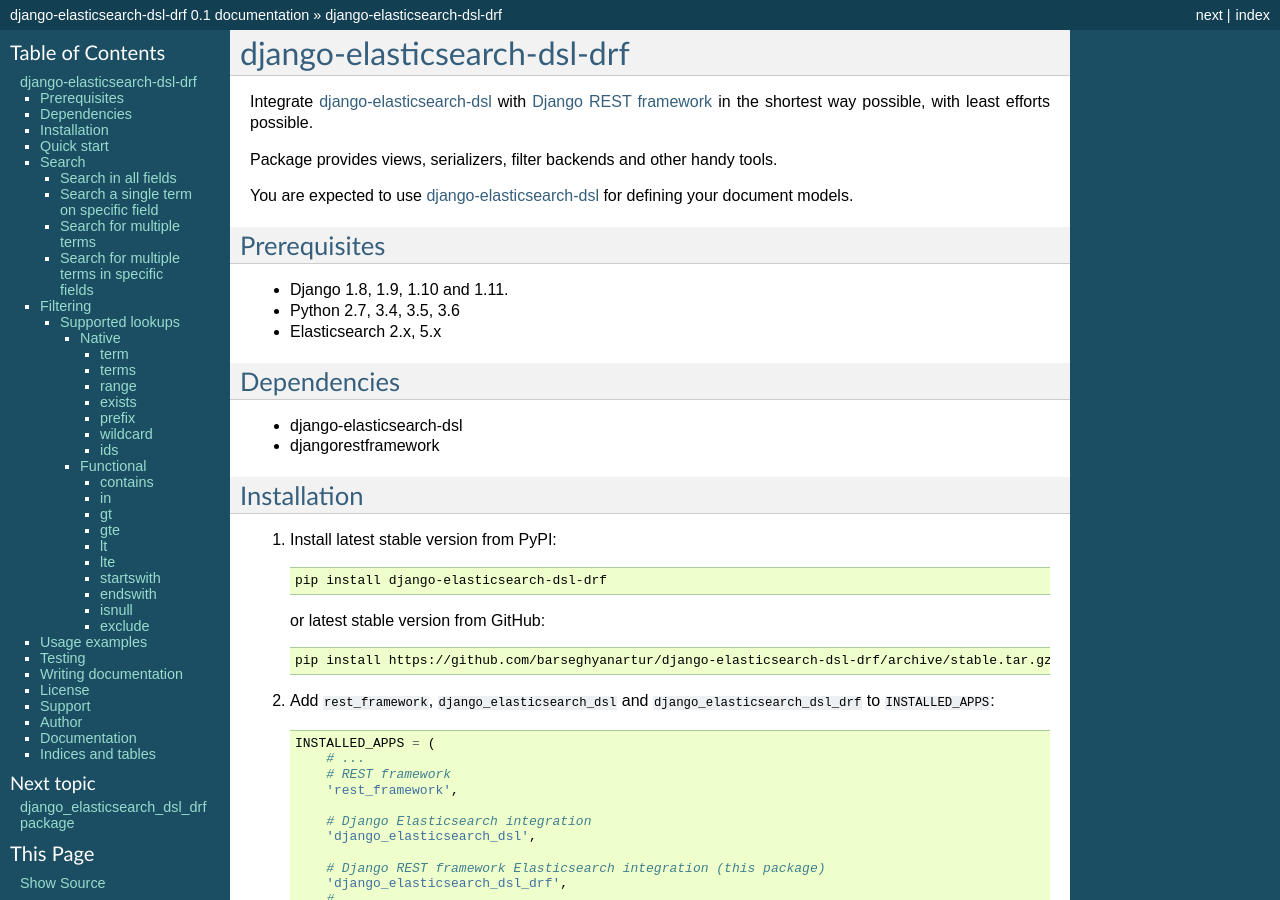
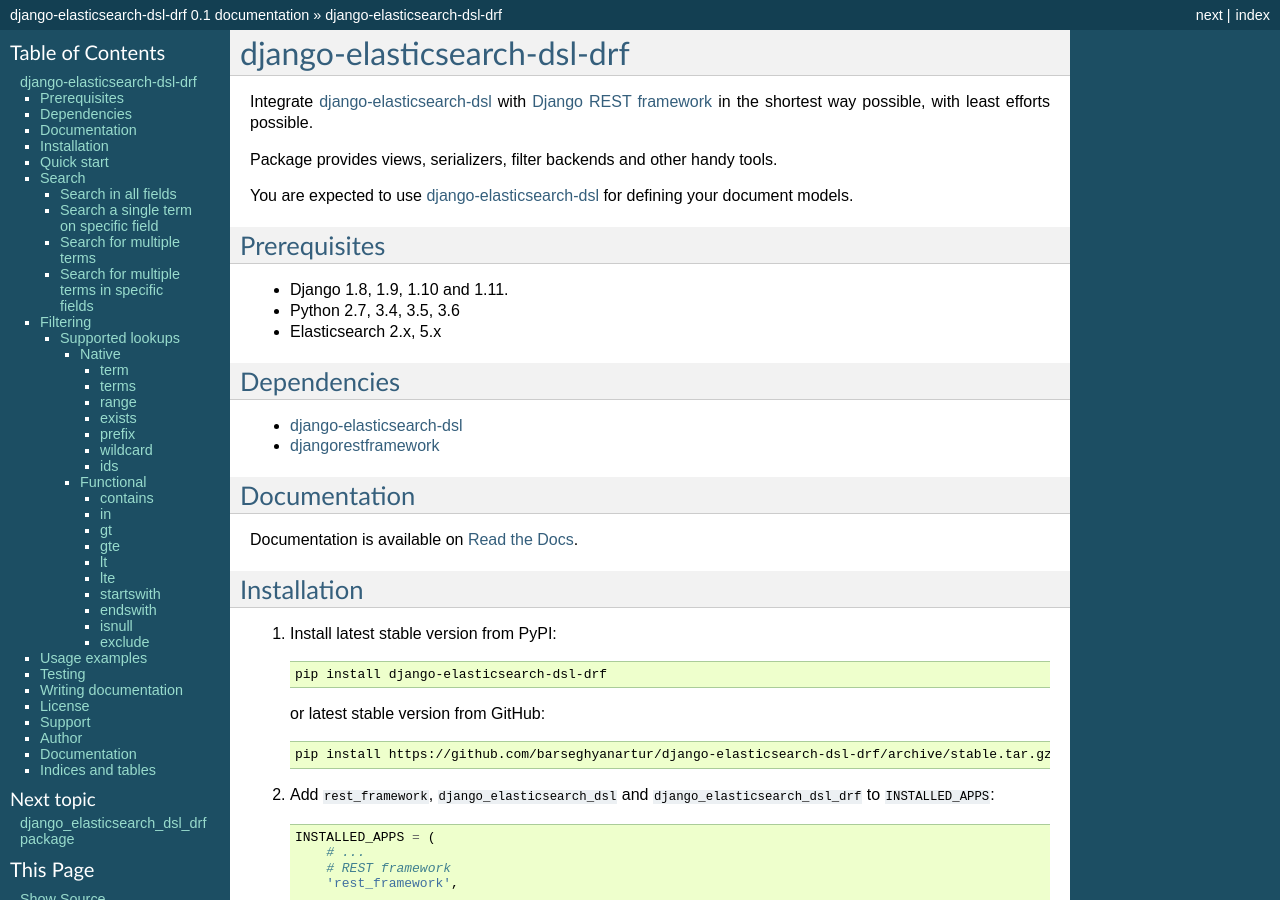
Before and after one commit to barseghyanartur/django-elasticsearch-dsl-drf, a Sphinx documentation site: the page built from docs/index.rst, in a window 1280 px wide and 900 px high. Built offline with Sphinx 7.4.7, drawn with Linux system fonts in a browser that asks for light colours; pages that are not in the unit, such as notebooks, are missing from menus; the version number could not be read and is left out.

Commit message:
docs updated

```diff
--- a/docs/index.rst
+++ b/docs/index.rst
@@ -22,8 +22,14 @@
 Dependencies
 ============
 
-- django-elasticsearch-dsl
-- djangorestframework
+- `django-elasticsearch-dsl <https://pypi.python.org/pypi/django-elasticsearch-dsl>`_
+- `djangorestframework <https://pypi.python.org/pypi/djangorestframework>`_
+
+Documentation
+=============
+
+Documentation is available on `Read the Docs
+<http://django-elasticsearch-dsl-drf.readthedocs.io/>`_.
 
 Installation
 ============
```
Also changed, not shown: README.rst (+8 -2 lines), 1 other file.
